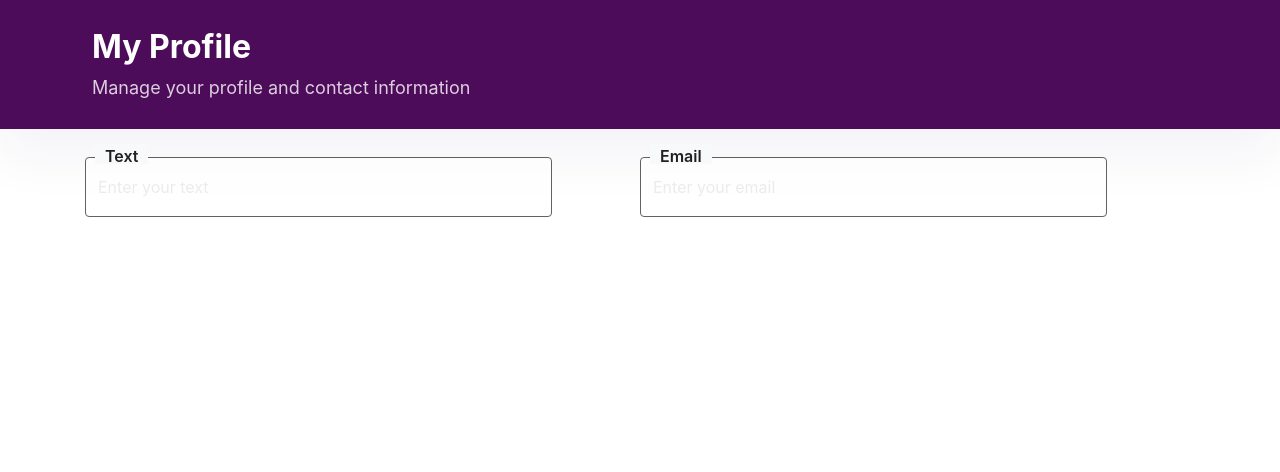
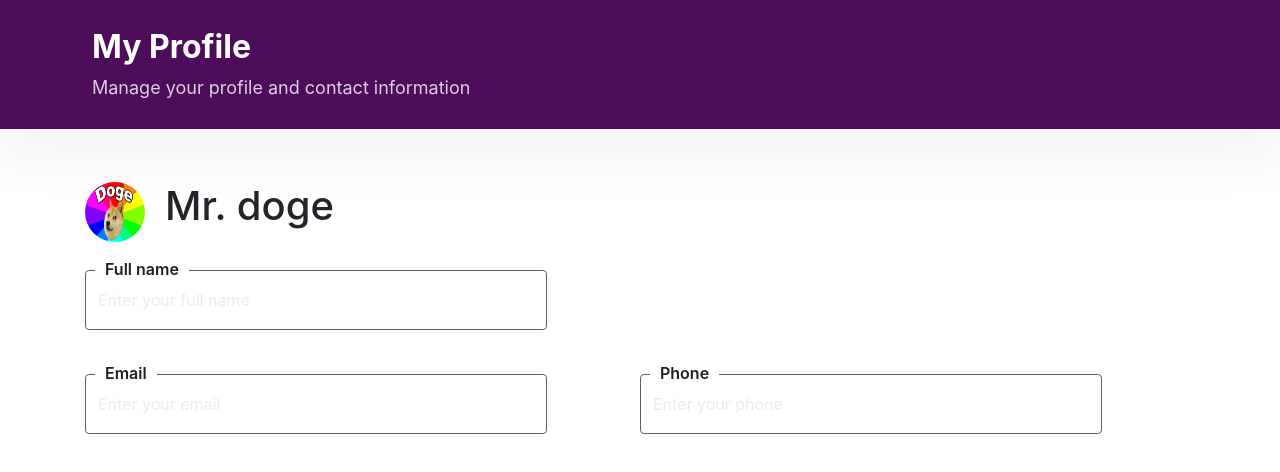
Before and after one commit to quan-illogical/training, a React (Create React App) app: page /profile in a window 1280 px wide. Shown: the top 472 px of the page. Built offline with nearby package versions, Linux system fonts and the light colour scheme.

Commit message:
update profile

```diff
--- a/src/App.scss
+++ b/src/App.scss
@@ -57,8 +57,32 @@ $button-color: #bd10e0;
     margin-bottom: 0;
   }
 
+  .container::after {
+    height: 2px;
+    opacity: 0.4;
+    border: solid 1px black;
+  }
+
+  .profile-container {
+    margin-top: 53px;
+    display: flex;
+    .profile-pic {
+      width: 60px;
+      height: 60px;
+    }
+    h1 {
+      margin-left: 20px;
+    }
+    .profile-pic::after {
+      content: url(./images/edit_photo.svg);
+      position: absolute;
+      z-index: 2;
+    }
+
+  }
+
   .profile-input {
-    width: 467px;
+    width: 462px;
     height: 60px;
     opacity: 0.7;
     border-radius: 4px;
@@ -75,7 +99,7 @@ $button-color: #bd10e0;
     height: 20px;
     font-size: 16px;
     color: #212020;
-    background-color: #f8f9fa;
+    background-color: #ffffff;
   }
 
   .base {
@@ -170,9 +194,28 @@ $button-color: #bd10e0;
       right: -17rem;
     }
   }
+
+  @media all and (max-width: 450px) {
+    .profile-input {
+      width: 380px;
+    }
+  }
+
+  @media all and (max-width: 375px) {
+    .profile-input {
+      width: 290px;
+    }
+  }
+
+  @media all and (max-width: 280px) {
+    .profile-input {
+      width: 240px;
+    }
+  }
 }
 
 .profile-navbar {
+  width: 100vw;
   height: 129px;
   box-shadow: 0 30px 50px 0 rgba(45, 44, 101, 0.05);
   background-color: #4d0c5a;
--- /dev/null
+++ b/src/components/Profile/ProfilePasswordInput.js
@@ -0,0 +1,17 @@
+import React from "react";
+import {Form} from "react-bootstrap"
+
+export default function ProfilePasswordInput(props) {
+  return (
+    <Form.Group>
+      <Form.Label>
+        <p className="profile-input-label">{props.label || "Password"}</p>
+      </Form.Label>
+      <Form.Control
+        className="profile-input"
+        type="password"
+        placeholder={props.placeholder || "Enter your password"}
+      />
+    </Form.Group>
+  );
+}
--- a/src/pages/Profile.js
+++ b/src/pages/Profile.js
@@ -2,6 +2,8 @@ import React from "react";
 import { Navbar, Form, Container, Row, Col } from "react-bootstrap";
 import ProfileTextInput from "../components/Profile/ProfileTextInput";
 import ProfileEmailInput from "../components/Profile/ProfileEmailInput";
+import ProfilePasswordInput from "../components/Profile/ProfilePasswordInput";
+import profile_photo from "../images/meme-doge.jpg";
 
 export default function Profile() {
   return (
@@ -12,14 +14,24 @@ export default function Profile() {
           <p>Manage your profile and contact information</p>
         </div>
       </Navbar>
+
       <Form className="form">
-        <Container>
+        <Container bsPrefix="container">
+          <div className="profile-container">
+            <img
+              src={profile_photo}
+              alt="Profile"
+              className="rounded-circle profile-pic"
+            />
+            <h1>Mr. doge</h1>
+          </div>
+          <ProfileTextInput label="Full name" placeholder="Enter your full name" />
           <Row noGutters={true}>
             <Col xl>
-              <ProfileTextInput />
+              <ProfileEmailInput />
             </Col>
             <Col xl>
-              <ProfileEmailInput />
+              <ProfileTextInput label="Phone" placeholder="Enter your phone" />
             </Col>
           </Row>
         </Container>
```
Also changed, not shown: src/images/meme-doge.jpg (added).
